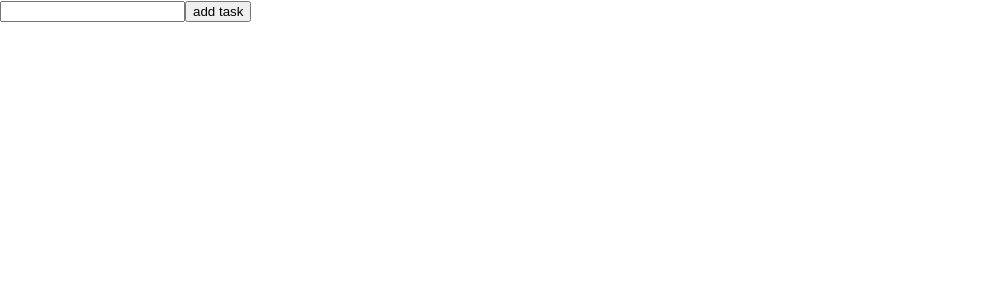
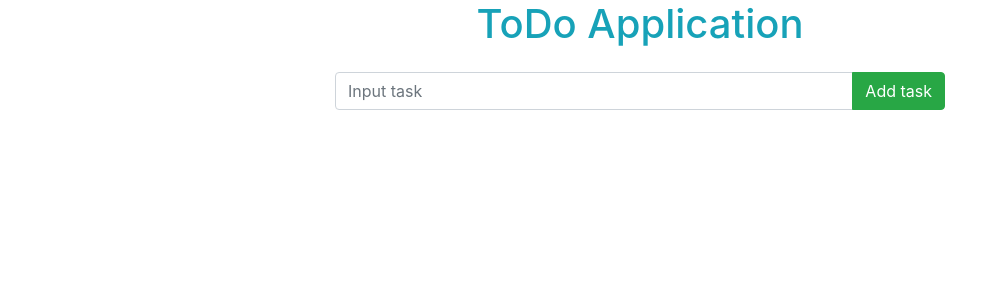
Before and after one commit to Arman7171/bitschoolProject, a React (Create React App) app: page / in a window 1280 px wide. Shown: the top 300 px of the page, without its empty margins (0-1008 px from the left). Built offline with nearby package versions, Linux system fonts and the light colour scheme.

Commit message:
to do add remove task

```diff
--- a/package.json
+++ b/package.json
@@ -6,7 +6,9 @@
     "@testing-library/jest-dom": "^4.2.4",
     "@testing-library/react": "^9.3.2",
     "@testing-library/user-event": "^7.1.2",
+    "bootstrap": "^4.5.2",
     "react": "^16.13.1",
+    "react-bootstrap": "^1.3.0",
     "react-dom": "^16.13.1",
     "react-scripts": "3.4.3"
   },
--- a/src/App.js
+++ b/src/App.js
@@ -1,5 +1,7 @@
 import React from 'react';
-import ToDo from './Components/ToDo'
+import ToDo from './Components/ToDO/ToDo'
+import 'bootstrap/dist/css/bootstrap.min.css';
+
 
 function App() {
 
--- a/src/Components/Task.jsx
+++ /dev/null
@@ -1,11 +0,0 @@
-import React from 'react'
-
-const Task = (props) => {
-    return (
-        <div>
-            <h2>{props.index}. <span>{props.task}</span></h2>
-        </div>
-    );
-}
-
-export default Task;
--- /dev/null
+++ b/src/Components/ToDO/ToDo.jsx
@@ -0,0 +1,104 @@
+import React, { Component } from "react";
+import {
+  Container,
+  Row,
+  Col,
+  InputGroup,
+  FormControl,
+  Button,
+} from "react-bootstrap";
+import classes from "./todo.module.css";
+import idGenerator from "../../helpers/idGenerator";
+
+export default class ToDo extends Component {
+  state = {
+    inputValue: "",
+    tasks: [],
+  };
+
+  writeTask = (e) => {
+    this.setState({
+      inputValue: e.target.value,
+    });
+  };
+
+  addTask = () => {
+    let { tasks, inputValue } = this.state;
+    this.setState({
+      tasks: [
+        {
+          text: inputValue,
+          id: idGenerator(),
+        },
+        ...tasks,
+      ],
+      inputValue: "",
+    });
+  };
+
+  handleKeyDown = (event) => {
+    if (event.key === "Enter") {
+      this.addTask();
+    }
+  };
+
+  removeTask = (index) => {
+    let tasks = [...this.state.tasks];
+    tasks.splice(index, 1);
+    this.setState({
+      tasks,
+    });
+  };
+
+  render() {
+    const { tasks } = this.state;
+    return (
+      <>
+        <Container fluid={true}>
+            <h1 className='text-center text-info'>ToDo Application</h1>
+          <Row>
+            <Col md={{ span: 6, offset: 3 }}>
+              <InputGroup className="my-3">
+                <FormControl
+                  value={this.state.inputValue}
+                  onChange={this.writeTask}
+                  onKeyDown={this.handleKeyDown}
+                  placeholder="Input task"
+                  aria-label="Input task"
+                  aria-describedby="basic-addon2"
+                />
+                <InputGroup.Append>
+                  <Button onClick={this.addTask} variant="success">
+                    Add task
+                  </Button>
+                </InputGroup.Append>
+              </InputGroup>
+            </Col>
+          </Row>
+          <Row>
+            {tasks.map((task, index) => {
+              return (
+                <Col md={{ span: 8, offset: 2 }} key={task.id}>
+                  <div className={classes.task}>
+                    <div className={classes.taskText}>
+                      <input type="checkbox" name="" id="" />
+                      <span className="pl-3"> {task.text} </span>
+                    </div>
+                    <div className={classes.remove}>
+                      <Button
+                        onClick={() => this.removeTask(index)}
+                        variant="danger"
+                      >
+                        X
+                      </Button>
+                    </div>
+                  </div>
+                </Col>
+              );
+            })}
+          </Row>
+        </Container>
+      </>
+    );
+  }
+}
--- /dev/null
+++ b/src/Components/ToDO/todo.module.css
@@ -0,0 +1,27 @@
+*{
+    margin: 0;
+    padding: 0;
+    box-sizing: border-box;
+}
+
+.task{
+    border: 1px solid rgb(180, 178, 178);
+    height: 45px;
+    border-radius: 10px;
+    display: flex;
+    justify-content: space-between;
+    align-items: center;
+    padding: 0 15px;
+    box-shadow: 0px 0px 14px -4px rgba(0,0,0,0.75);
+    margin-bottom: 10px;
+}
+
+.taskText{
+    display: flex;
+    align-items: center;
+}
+
+.remove{
+    cursor: pointer;
+    color: red;
+}
--- a/src/Components/ToDo.jsx
+++ /dev/null
@@ -1,43 +0,0 @@
-import React, {Component} from 'react'
-import Task from './Task'
-
-export default class ToDo extends Component{
-    state = {
-        text: '',
-        tasks: []
-    };
-
-    writeTask = (e) => {
-        this.setState({
-            text: e.target.value
-        });
-    };
-
-    addTask = () => {
-        let {tasks,text} = this.state;
-        this.setState({
-            tasks: [...tasks, text],
-            text: ''
-        });
-    };
-
-    render(){
-        let {tasks,text} = this.state;
-
-        return(
-            <>
-                <input value={text} onChange={this.writeTask} type="text"/>
-                <button onClick={this.addTask}>add task</button>
-                {tasks.map((task, index) =>{
-                    return(
-                    <Task
-                    task = {task}
-                    index={index}
-                    key={index}
-                    />
-                    );
-                })}
-            </>
-        );
-    }
-}
--- /dev/null
+++ b/src/helpers/idGenerator.js
@@ -0,0 +1,3 @@
+export default function(){
+    return Math.random().toString(32).slice(2);
+ }
```
Also changed, not shown: 1 other file (tests, documents, lock files or other folders).
